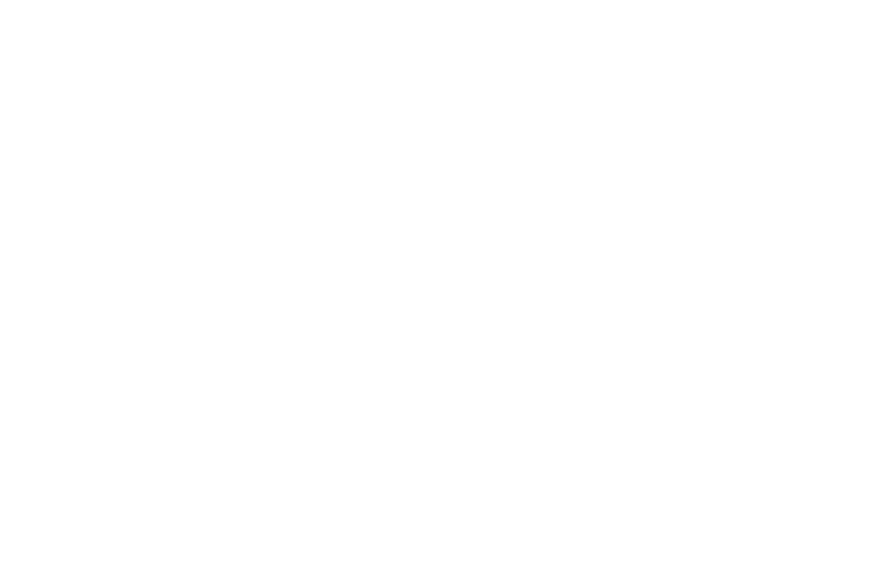
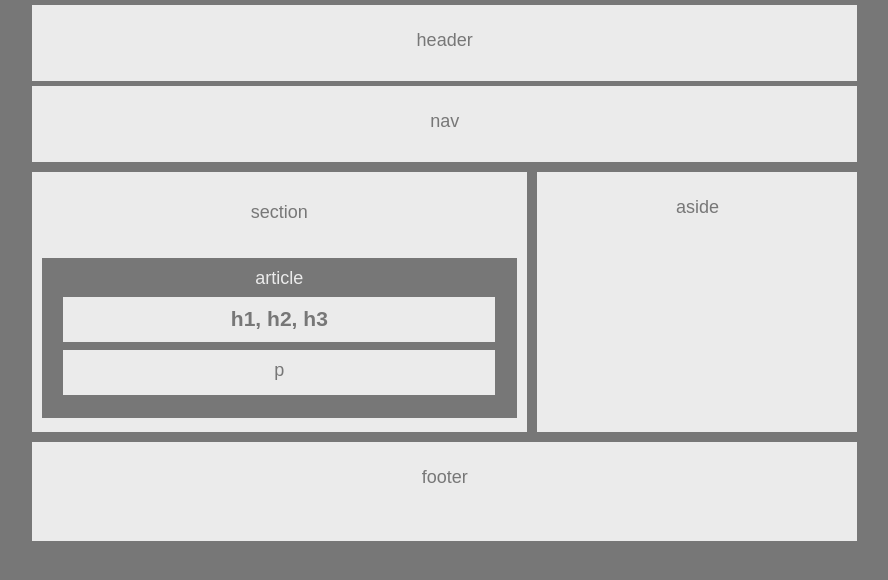
Before and after one commit to mpmks1/HW-Wireframe, a plain HTML site: page index.html in a window 1280 px wide. Shown: the whole page, without its empty margins (202-1090 px from the left). Drawn offline with Linux system fonts and the light colour scheme.

Commit message:
homework final

```diff
--- a/index.html
+++ b/index.html
@@ -5,9 +5,46 @@
     <title>Easier Homework - Week1</title>
 <!-- link to cascading style sheet -->
 <link rel="stylesheet" type="text/css" href="style.css">
+</head>
+<!-- header -->
+<header>
+    header
+</header>
 
-</head>
+<!-- nav -->
+<nav>
+    nav
+</nav>
 
+<!-- cleafix class to adjust float -->
+<div class="clearfix">
+    <!-- Section with a heading -->
+    <section id="three">
+        section
 
+        <!-- article with a heading -->
+        <article id="four">
+            article
+            <h1 id="fourandone">
+                h1, h2, h3
+            </h1>
+            <p>
+                p
+            </p>
+        </article>
+
+    </section>
+
+    <!-- aside with a heading -->
+    <aside id="five">
+        aside
+    </aside>
+
+</div>
+
+<!-- footer (not included in additional specifications) -->
+<footer>
+    footer
+</footer>
 
 </html>
--- a/style.css
+++ b/style.css
@@ -1 +1,110 @@
 /* style sheet for easier homework */
+/* * signifies attributes apply to all of code */
+*{
+    box-sizing:border-box;
+    text-align: center;
+    margin-top: 0%;
+    margin-right: 7%;
+    margin-left: 7%;
+}
+
+/* element selectors */
+
+body {
+    width: 100%;
+    font-family: 'Arial', 'Helvetica Neue', Helvetica, sans-serif;
+    color: #777;
+    background: #777;
+    width: 960px;
+    font-size: 18px;
+    padding: 0px;
+}
+
+header{
+    background: #ebebeb;
+    height: 76px;
+    padding-top: 25px;
+    margin-top: 5px;
+}
+
+nav{
+    background: #ebebeb;
+    height: 76px;
+    padding-top: 25px;
+    margin-top: 5px;
+    margin-bottom: 10px;
+}
+
+section{
+    background: #ebebeb;
+    width: 495px;
+    height: 260px;
+    float: left;
+    padding-top: 30px;
+    margin-left: 0px;
+    margin-right: 0px;
+}
+
+article{
+    color: #ebebeb;
+    background: #777;
+    height: 160px;
+    margin-top: 35px;
+    margin-right: 10px;
+    margin-left: 10px;
+    margin-bottom: 5px;
+    padding: 10px;
+}
+
+h1{
+    color: #777;
+    background: #ebebeb;
+    width: 95%;
+    height: 45px;
+    margin: auto;
+    margin-top: 8px;
+    margin-bottom: 8px;
+    padding-top: 10px;
+    padding-bottom: 10px;
+}
+
+p{
+    color: #777;
+    background: #ebebeb;
+    width: 95%;
+    margin: auto;
+    padding-top: 10px;
+    padding-bottom: 10px;
+    height: 45px;
+}
+
+
+aside {
+    background: #ebebeb;
+    width: 320px;
+    height: 260px;
+    float: right;
+    padding-top: 25px;
+    margin-left: 0px;
+    margin-right: 0px;
+}
+
+footer{
+    background: #ebebeb;
+    height: 12.5%;
+    border: 0px;
+    padding-top: 25px;
+    margin-top: 10px;
+}
+
+/* ID selectors */
+
+
+
+/* class selectors */
+/* clearfix - for floats and other formatting */
+.clearfix::after{
+    content: "";
+    display: block;
+    clear: both;
+    }
```
